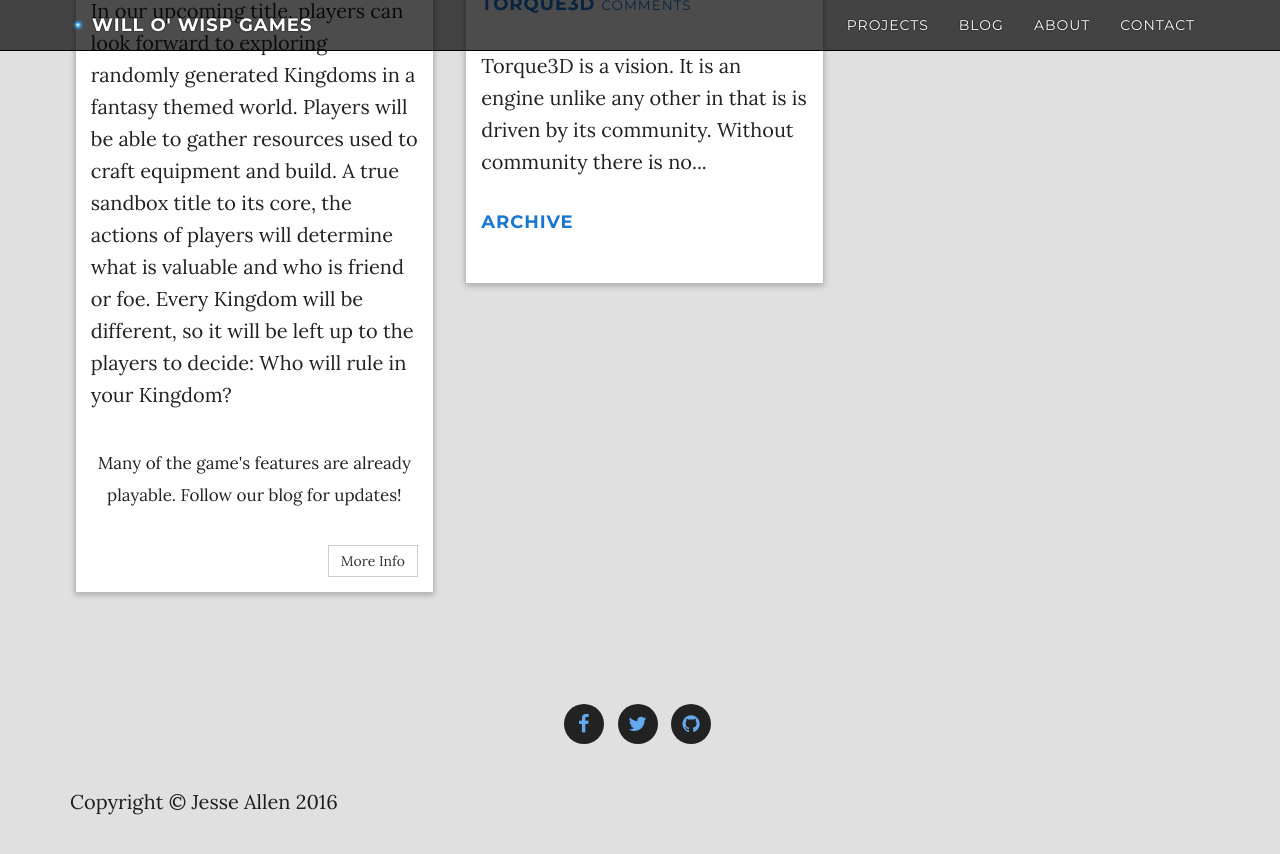
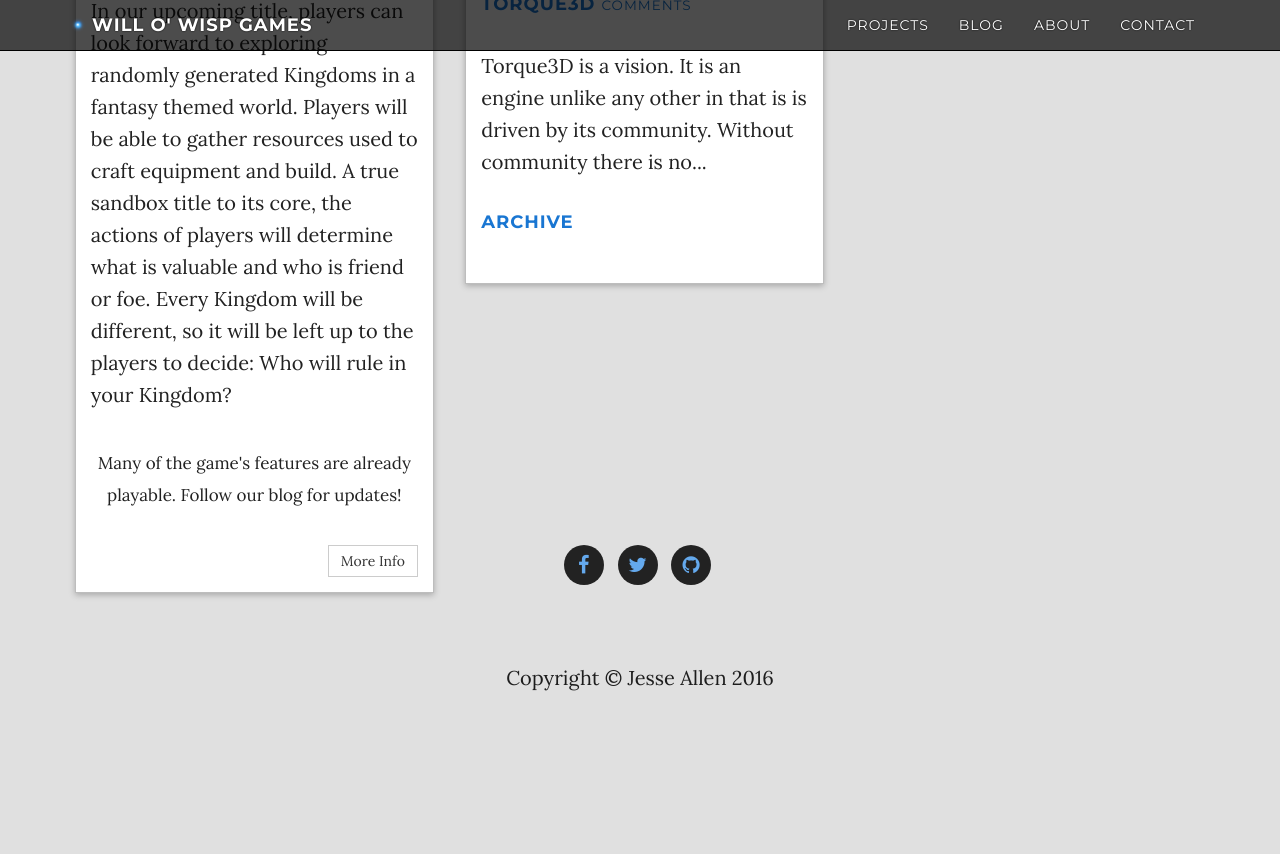
Before and after one commit to WilloWispGames/WilloWispGames.github.io, a Jekyll site: the page built from index.html, in a window 1280 px wide and 900 px high, scrolled down 230 px. Shown: the top 854 px of the window. Built offline with Jekyll 4.4.1, drawn with Linux system fonts in a browser that asks for light colours; nearby versions of some CDN libraries; comment, search, counter and statistics services are not loaded; after the commit the page ends 924 px from its top, so only the background shows below that.

Commit message:
Update footer.html

```diff
--- a/_includes/footer.html
+++ b/_includes/footer.html
@@ -1,16 +1,12 @@
 <!-- Footer Start -->
 
-<footer>
+<div id="footer">
 
     {% include social-buttons.html %}
 
     <p><br></p>
 
-    <div class="container text-center">
-        <p>Copyright &copy; {{ site.author }} {{ site.time | date: "%Y" }}</p>
-    </div>
-</footer>
-
-<p><br></p>
+    <p>Copyright &copy; {{ site.author }} {{ site.time | date: "%Y" }}</p>
+</div>
 
 <!-- Footer End -->
```
